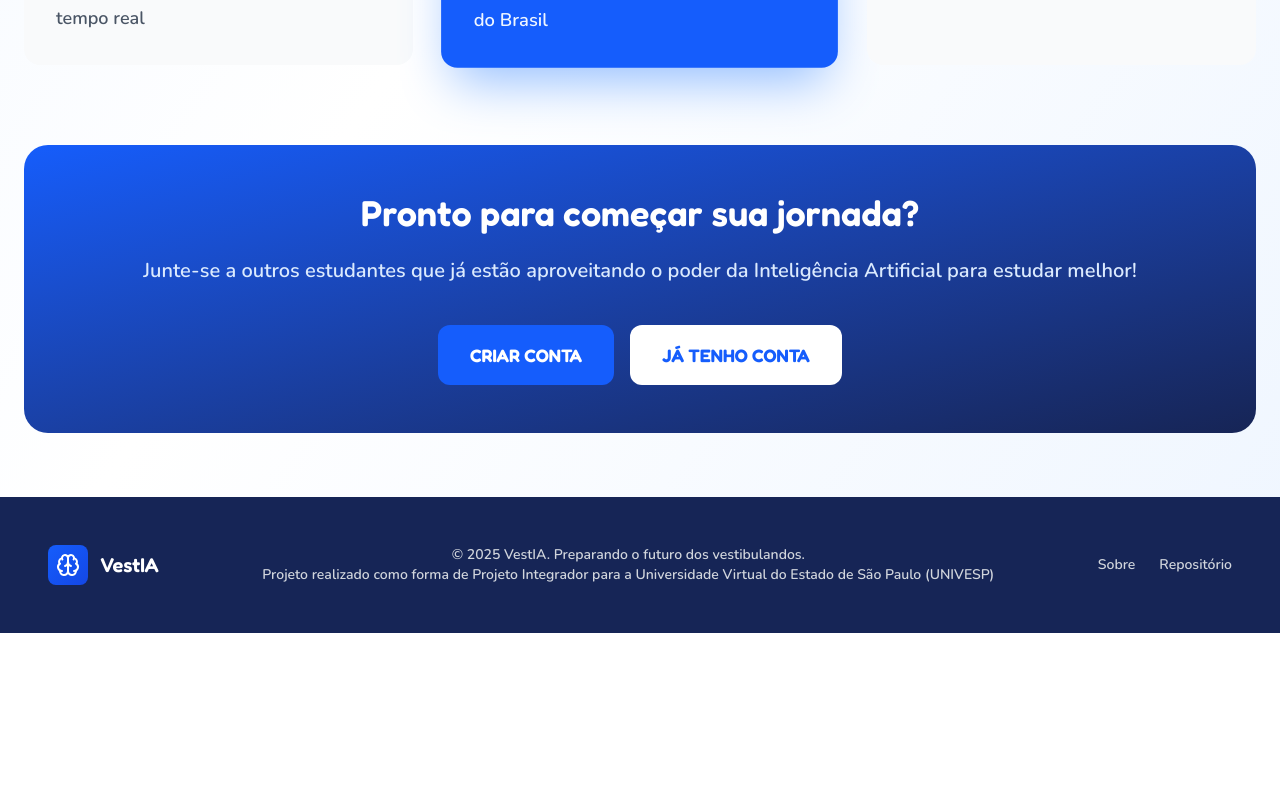
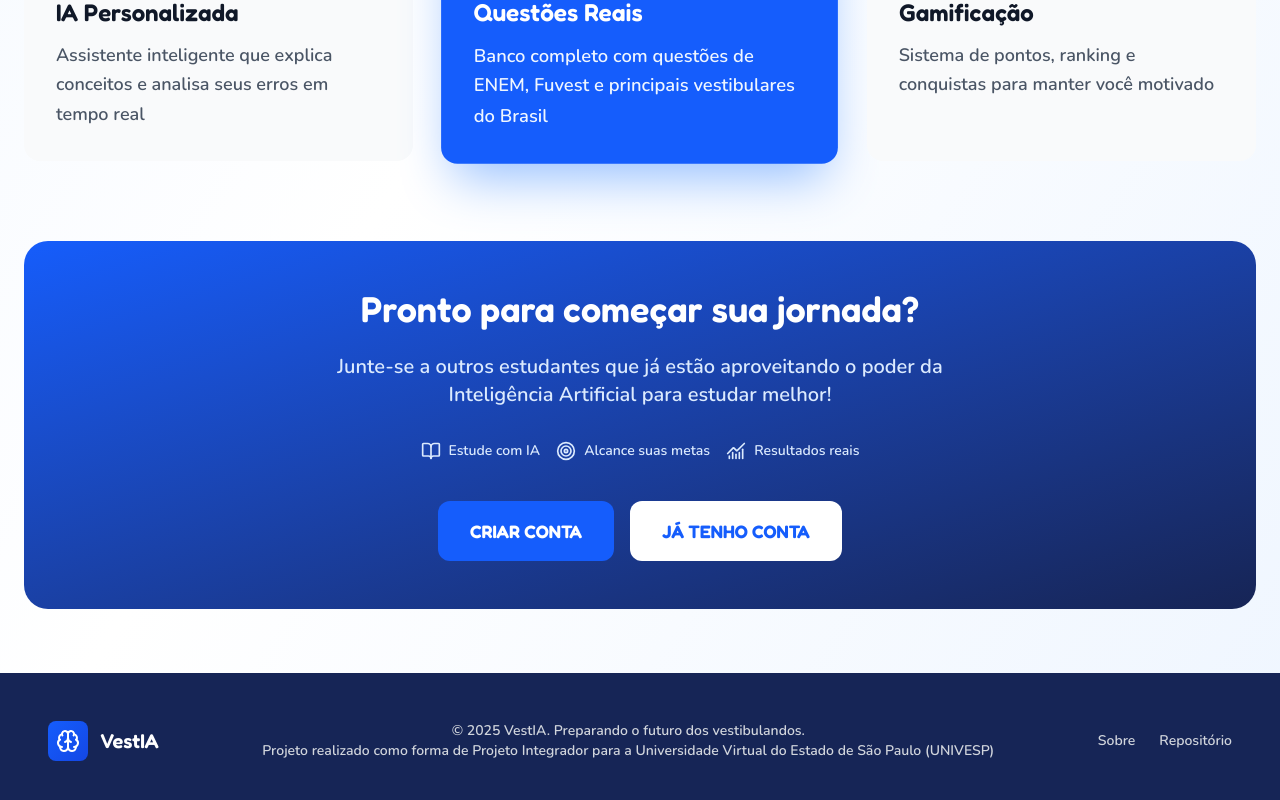
Before and after one commit to ProjetoVestIA/VestIA_Front-end, a React (Vite) app: page / in a window 1280 px wide. Shown: the part 1202-2002 px from the top of the page. Before the commit the page ends 1835 px from the top, so only its background shows below. Built offline with nearby package versions, Linux system fonts and the light colour scheme.

Commit message:
style: Ajuste nas margens do topo.

```diff
--- a/src/App.tsx
+++ b/src/App.tsx
@@ -16,7 +16,7 @@ function App() {
           <div className="flex flex-col min-h-screen bg-linear-to-br from-blue-50 via-white to-blue-50">
             <Navbar />
 
-            <main className="grow">
+            <main className="grow pt-24">
               <Routes>
                 <Route path="/" element={<Home />} />
                 <Route path="/*" element={<Home />} />
--- a/src/pages/Home/Home.tsx
+++ b/src/pages/Home/Home.tsx
@@ -39,7 +39,7 @@ function Home() {
         <div className="">
 
             {/* Hero Section */}
-            <section className="min-h-screen px-6 pt-24 flex items-center justify-center">
+            <section className="min-h-screen px-6 flex items-center justify-center">
                 <div className="w-full flex flex-col">
                     <div className="max-w-7xl  mx-auto grid lg:grid-cols-2 gap-12 items-center">
                         <div className="space-y-6">
@@ -194,10 +194,23 @@ function Home() {
                                     <h2 className="text-4xl font-title font-semibold text-white">
                                         Pronto para começar sua jornada?
                                     </h2>
-                                    <p className="text-xl text-blue-100 max-w-6xl mx-auto">
+                                    <p className="text-xl text-blue-100 max-w-2xl mx-auto">
                                         Junte-se a outros estudantes que já estão aproveitando o poder da Inteligência Artificial para estudar melhor!
                                     </p>
-
+                                    <div className="flex flex-wrap justify-center gap-4 pt-2">
+                                        <div className="flex items-center gap-2 text-blue-100">
+                                            <BookOpen className="w-5 h-5" />
+                                            <span className="text-sm">Estude com IA</span>
+                                        </div>
+                                        <div className="flex items-center gap-2 text-blue-100">
+                                            <Target className="w-5 h-5" />
+                                            <span className="text-sm">Alcance suas metas</span>
+                                        </div>
+                                        <div className="flex items-center gap-2 text-blue-100">
+                                            <ChartNoAxesCombined className="w-5 h-5" />
+                                            <span className="text-sm">Resultados reais</span>
+                                        </div>
+                                    </div>
                                     <div className="flex flex-col sm:flex-row gap-4 justify-center pt-4 text-lg font-title">
                                         <Link to='/register' className="px-8 py-4  bg-blue-600 text-white font-[650] rounded-xl hover:bg-blue-500 hover:shadow-2xl transform hover:scale-105 transition-all">
                                             CRIAR CONTA
--- a/src/pages/Login/Login.tsx
+++ b/src/pages/Login/Login.tsx
@@ -74,7 +74,7 @@ function Login() {
 
     return (
         <>
-            <div className="flex flex-col grow items-center pt-18 bg-linear-to-br from-blue-50 via-white to-blue-50">
+            <div className="flex flex-col grow items-center bg-linear-to-br from-blue-50 via-white to-blue-50">
                 <div className="bg-white rounded-2xl shadow-xl w-full max-w-md p-8">
                     <div className="text-center mb-4">
                         <h1 className="text-3xl font-bold text-blue-600 mb-2 font-title">
--- a/src/pages/Register/Register.tsx
+++ b/src/pages/Register/Register.tsx
@@ -1,6 +1,6 @@
 import { useEffect, useState, type ChangeEvent, type KeyboardEvent, type FormEvent } from 'react';
-import { Eye, EyeOff, Mail, Lock, User, Link } from 'lucide-react';
-import { useNavigate } from 'react-router-dom';
+import { Eye, EyeOff, Mail, Lock, User } from 'lucide-react';
+import { Link, useNavigate } from 'react-router-dom';
 import type Usuario from '@/models/usuario';
 import { postUsuario } from '@/services/auth.service';
 
@@ -100,7 +100,7 @@ function Register() {
 
     return (
         <>
-            <div className="flex flex-col grow pt-18 bg-linear-to-br from-blue-50 via-white to-blue-50 items-center justify-center">
+            <div className="flex flex-col grow bg-linear-to-br from-blue-50 via-white to-blue-50 items-center justify-center">
                 <div className="bg-white rounded-2xl shadow-xl w-full max-w-md p-8">
                     <div className="text-center mb-4">
                         <h1 className="text-3xl font-bold text-blue-600 mb-2 font-title">
```
